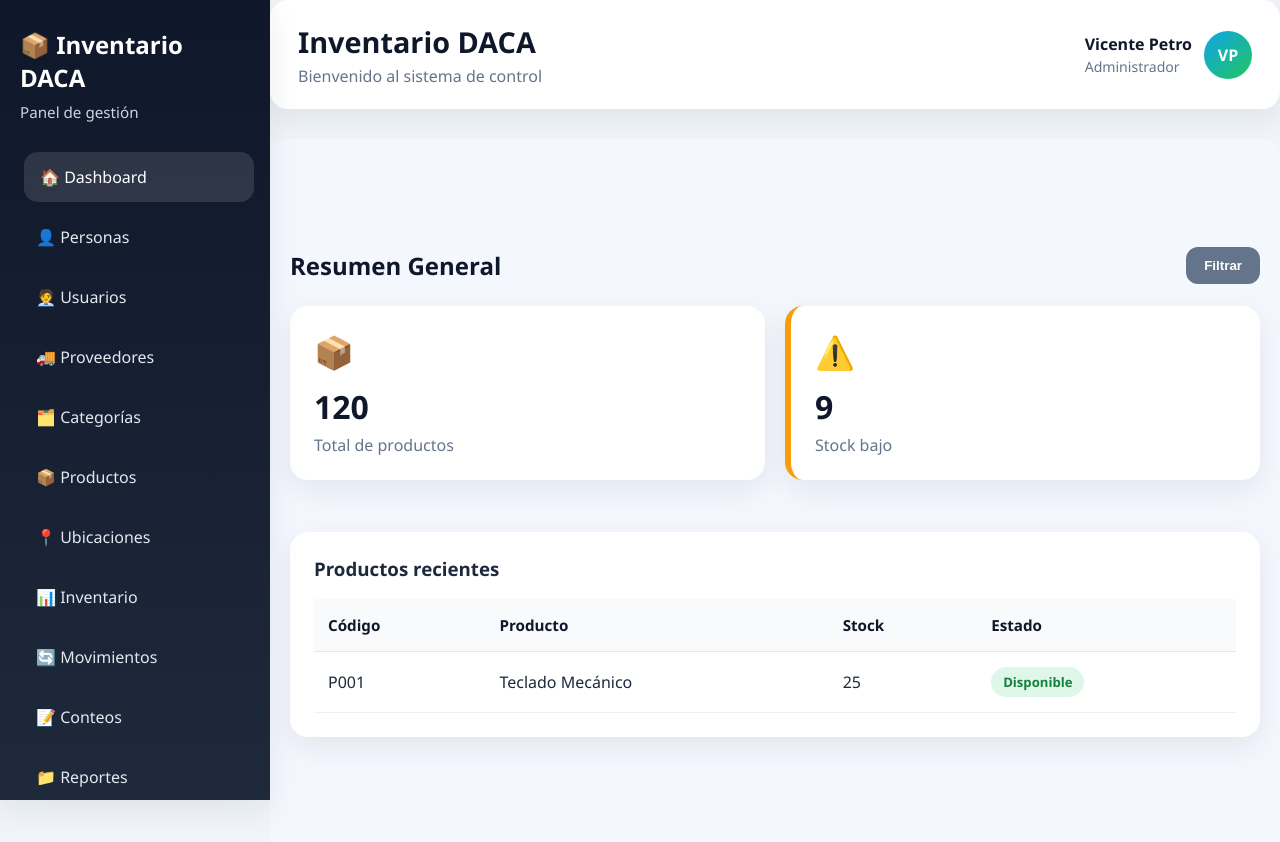
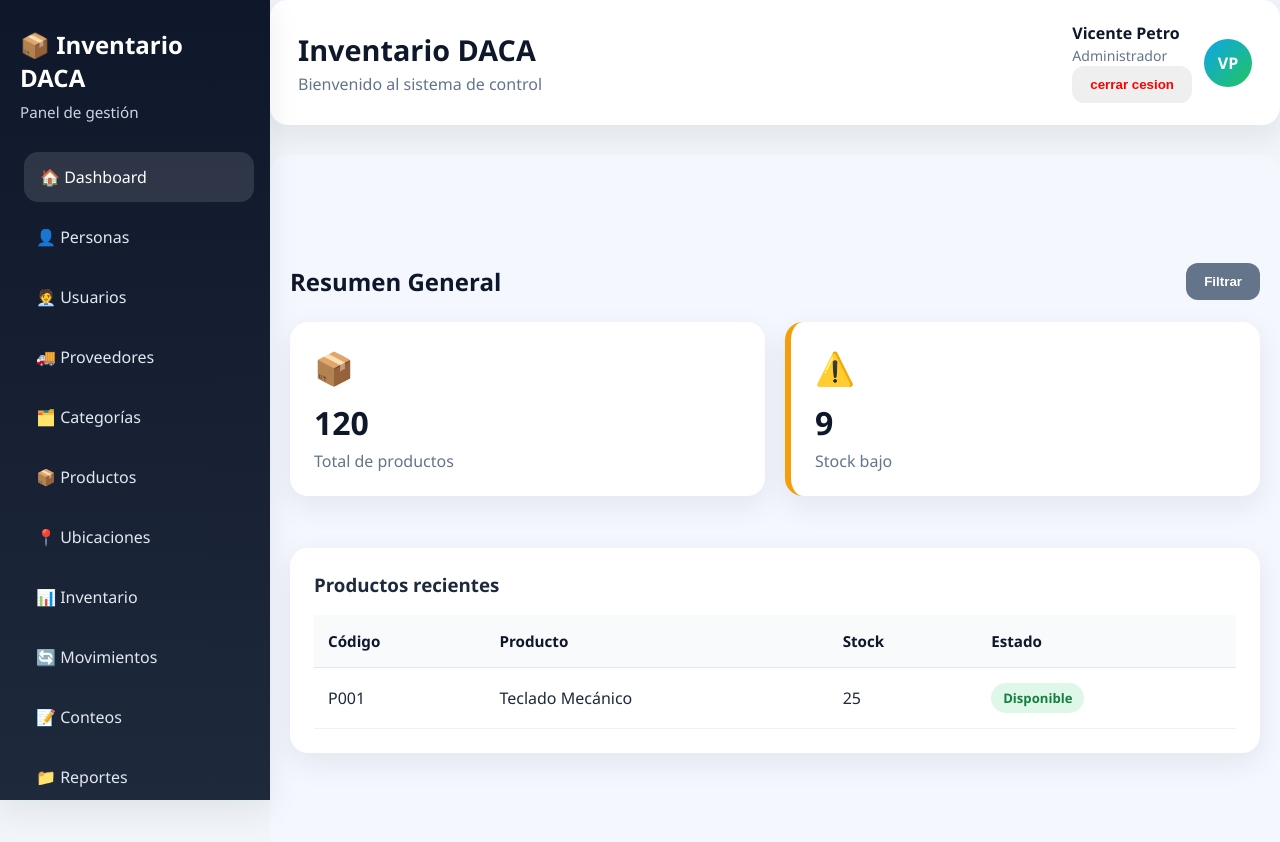
Before and after one commit to VintsPro/inventariodaca, a plain HTML site: page frontend/dashboard.html in a window 1280 px wide. Drawn offline with Linux system fonts and the light colour scheme.

Commit message:
se agrego cerrar cesion

```diff
--- a/frontend/dashboard.html
+++ b/frontend/dashboard.html
@@ -85,6 +85,8 @@
             <div class="user-info">
               <h4>Vicente Petro</h4>
               <span>Administrador</span>
+              <br>
+              <button class="btn btn-cerrarcesion " onclick="window.location.href='index.html'">cerrar cesion</button>
             </div>
             <div class="avatar">VP</div>
           </div>
--- a/frontend/style.css
+++ b/frontend/style.css
@@ -414,6 +414,13 @@ body {
   background: #64748b;
 }
 
+.btn-cerrarcesion{
+  color: red;
+}
+
+
+
+
 /* =========================
    TABLAS
 ========================== */
```
